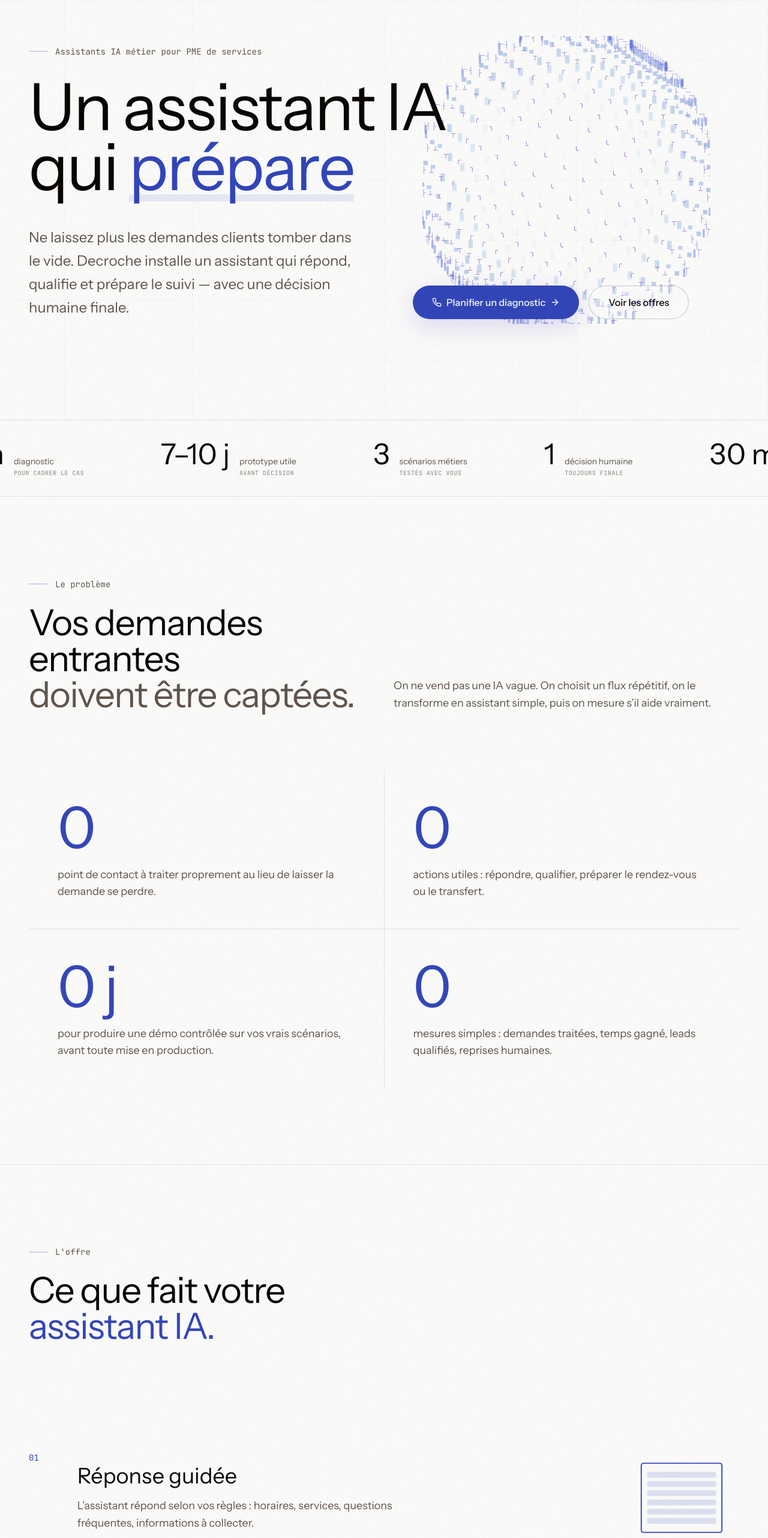
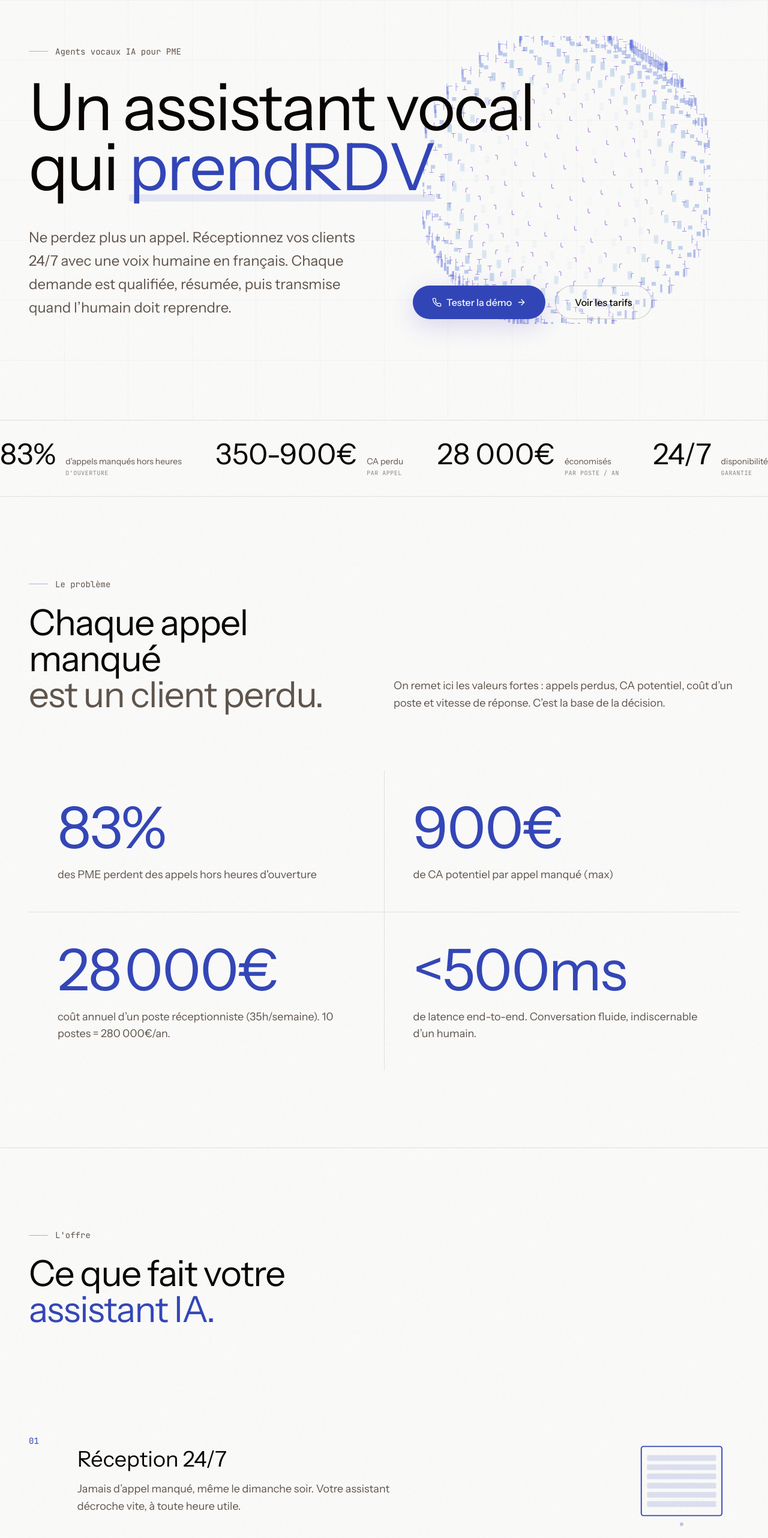
Before and after one commit to suteiku/decroche-agency-landing, a Next.js app: page / in a window 1280 px wide. Shown: the part 100-2664 px from the top of the page at 60% size. Built offline with nearby package versions, Linux system fonts and the light colour scheme.

Commit message:
feat: restore agency homepage KPI impact

```diff
--- a/components/landing/cta-section.tsx
+++ b/components/landing/cta-section.tsx
@@ -52,14 +52,14 @@ export function CtaSection() {
             <div className="flex flex-col items-center gap-12 text-center">
               <div>
                 <h2 className="text-balance mb-8 font-display text-4xl leading-[0.95] tracking-tight lg:text-7xl">
-                  Vous avez un flux
+                  Ne perdez plus
                   <br />
-                  <span className="text-primary">répétitif à traiter ?</span>
+                  <span className="text-primary">un seul appel.</span>
                 </h2>
 
                 <p className="text-pretty mx-auto mb-12 max-w-2xl text-xl leading-relaxed text-muted-foreground">
-                  On part d’un problème réel, pas d’une promesse IA. En 30 minutes, on décide si un
-                  assistant peut vraiment vous faire gagner du temps.
+                  Vos concurrents répondent pendant que vous servez, dormez ou gérez l’urgence.
+                  Combien d’opportunités laissez-vous partir chaque mois ?
                 </p>
 
                 <div className="flex flex-col items-center justify-center gap-4 sm:flex-row">
@@ -82,7 +82,7 @@ export function CtaSection() {
                 </div>
 
                 <p className="mt-8 font-mono text-sm text-muted-foreground">
-                  Diagnostic gratuit en bêta. Sans engagement. Décision humaine finale.
+                  Diagnostic de 30 minutes. Sans engagement. Objectif : mesurer le manque à gagner.
                 </p>
               </div>
             </div>
--- a/components/landing/features-section.tsx
+++ b/components/landing/features-section.tsx
@@ -5,30 +5,30 @@ import { useEffect, useRef, useState } from "react";
 const features = [
   {
     number: "01",
-    title: "Réponse guidée",
+    title: "Réception 24/7",
     description:
-      "L’assistant répond selon vos règles : horaires, services, questions fréquentes, informations à collecter.",
+      "Jamais d’appel manqué, même le dimanche soir. Votre assistant décroche vite, à toute heure utile.",
     visual: "reception",
   },
   {
     number: "02",
-    title: "Qualification claire",
+    title: "Qualification intelligente",
     description:
-      "Il identifie le motif, le niveau d’urgence, les coordonnées et les éléments utiles avant de transmettre.",
+      "L’IA identifie le motif de l’appel, priorise les demandes chaudes et transmet au bon endroit.",
     visual: "qualify",
   },
   {
     number: "03",
-    title: "Rendez-vous préparé",
+    title: "Prise de RDV & CRM",
     description:
-      "Il peut préparer un créneau, alimenter un CRM ou créer une fiche de suivi selon vos outils existants.",
+      "Intégration à l’agenda et au suivi client : rendez-vous préparé, fiche créée, zéro saisie inutile.",
     visual: "crm",
   },
   {
     number: "04",
-    title: "Transfert humain",
+    title: "Cadre & transfert humain",
     description:
-      "Quand la demande sort du cadre, l’humain reprend avec un résumé exploitable et les limites documentées.",
+      "Transparence IA, limites écrites, transfert humain avec résumé complet quand la demande sort du cadre.",
     visual: "transfer",
   },
 ];
--- a/components/landing/hero-section.tsx
+++ b/components/landing/hero-section.tsx
@@ -7,7 +7,7 @@ import { Button } from "@/components/primitives/button"
 import { primaryCta, safeExternalRel, secondaryCta, site } from "@/lib/site"
 import { AnimatedSphere } from "./animated-sphere"
 
-const words = ["décroche", "qualifie", "prépare", "transfère"]
+const words = ["décroche", "qualifie", "prend RDV", "transfère"]
 
 export function HeroSection() {
   const [isVisible, setIsVisible] = useState(false)
@@ -59,7 +59,7 @@ export function HeroSection() {
         >
           <span className="inline-flex items-center gap-3 text-sm font-mono text-muted-foreground">
             <span className="h-px w-8 bg-primary/40" aria-hidden="true" />
-            Assistants IA métier pour PME de services
+            Agents vocaux IA pour PME
           </span>
         </div>
 
@@ -69,7 +69,7 @@ export function HeroSection() {
               isVisible ? "translate-y-0 opacity-100" : "translate-y-8 opacity-0"
             }`}
           >
-            <span className="block">Un assistant IA</span>
+            <span className="block">Un assistant vocal</span>
             <span className="block">
               qui{" "}
               <span className="relative inline-block text-primary">
@@ -96,8 +96,8 @@ export function HeroSection() {
               isVisible ? "translate-y-0 opacity-100" : "translate-y-4 opacity-0"
             }`}
           >
-            Ne laissez plus les demandes clients tomber dans le vide. Decroche installe un
-            assistant qui répond, qualifie et prépare le suivi — avec une décision humaine finale.
+            Ne perdez plus un appel. Réceptionnez vos clients 24/7 avec une voix humaine en français.
+            Chaque demande est qualifiée, résumée, puis transmise quand l’humain doit reprendre.
           </p>
 
           <div
--- a/components/landing/how-it-works-section.tsx
+++ b/components/landing/how-it-works-section.tsx
@@ -6,18 +6,18 @@ import { Phone, Brain, Zap, CheckCircle2 } from "lucide-react";
 const steps = [
   {
     number: "I",
-    title: "Diagnostic (30 min)",
-    description: "On choisit un flux répétitif, on note les limites et on estime ce qui mérite vraiment un assistant.",
+    title: "Audit (30 min)",
+    description: "On analyse vos besoins, votre flux d’appels et vos outils existants. Pas de blabla, juste les faits.",
   },
   {
     number: "II",
-    title: "Démo contrôlée (7–10 jours)",
-    description: "Script métier, scénarios de test, voix ou interface, intégrations simples. Pas de mise en prod à l’aveugle.",
+    title: "Configuration (10 jours)",
+    description: "Voix française, script métier, intégrations CRM et agenda. On teste avant la mise en ligne.",
   },
   {
     number: "III",
-    title: "Installation + suivi",
-    description: "Mise en service progressive, reprise humaine prévue, rapport clair et améliorations mensuelles.",
+    title: "Live + optimisation",
+    description: "Mise en production progressive, monitoring et ajustements. Vous dormez, le système continue de capter.",
   },
 ];
 
@@ -227,9 +227,9 @@ export function HowItWorksSection() {
               isVisible ? "opacity-100 translate-y-0" : "opacity-0 translate-y-4"
             }`}
           >
-            De l’idée au test.
+            En 3 étapes.
             <br />
-            <span className="text-background/50">Puis seulement au déploiement.</span>
+            <span className="text-background/50">De l’audit au live.</span>
           </h2>
         </div>
 
--- a/components/landing/metrics-section.tsx
+++ b/components/landing/metrics-section.tsx
@@ -9,47 +9,48 @@ type Metric = {
   label: string
 }
 
-function AnimatedCounter({ end, suffix = "", prefix = "" }: { end: number; suffix?: string; prefix?: string }) {
+function AnimatedCounter({
+  end,
+  suffix = "",
+  prefix = "",
+  start = false,
+}: {
+  end: number
+  suffix?: string
+  prefix?: string
+  start?: boolean
+}) {
   const [count, setCount] = useState(0)
   const ref = useRef<HTMLDivElement>(null)
   const frameRef = useRef(0)
-  const [hasAnimated, setHasAnimated] = useState(false)
   const formatter = new Intl.NumberFormat("fr-FR")
 
   useEffect(() => {
+    if (!start) return
+
     const reduceMotion = window.matchMedia("(prefers-reduced-motion: reduce)").matches
     if (reduceMotion) {
       setCount(end)
       return
     }
 
-    const observer = new IntersectionObserver(
-      ([entry]) => {
-        if (entry.isIntersecting && !hasAnimated) {
-          setHasAnimated(true)
-          const duration = 1600
-          const startTime = performance.now()
-          const animate = (currentTime: number) => {
-            const elapsed = currentTime - startTime
-            const progress = Math.min(elapsed / duration, 1)
-            const eased = 1 - Math.pow(1 - progress, 3)
-            setCount(Math.floor(eased * end))
+    setCount(0)
+    const duration = 1600
+    const startTime = performance.now()
+    const animate = () => {
+      const elapsed = performance.now() - startTime
+      const progress = Math.max(0, Math.min(elapsed / duration, 1))
+      const eased = 1 - Math.pow(1 - progress, 3)
+      setCount(Math.floor(Math.max(0, eased * end)))
 
-            if (progress < 1) frameRef.current = requestAnimationFrame(animate)
-          }
+      if (progress < 1) frameRef.current = window.requestAnimationFrame(animate)
+    }
 
-          frameRef.current = requestAnimationFrame(animate)
-        }
-      },
-      { threshold: 0.5 },
-    )
-
-    if (ref.current) observer.observe(ref.current)
+    frameRef.current = window.requestAnimationFrame(animate)
     return () => {
-      observer.disconnect()
-      cancelAnimationFrame(frameRef.current)
+      window.cancelAnimationFrame(frameRef.current)
     }
-  }, [end, hasAnimated])
+  }, [end, start])
 
   return (
     <div ref={ref} className="font-display text-6xl tracking-tight text-primary lg:text-8xl">
@@ -62,21 +63,25 @@ function AnimatedCounter({ end, suffix = "", prefix = "" }: { end: number; suffi
 
 const metrics: Metric[] = [
   {
-    value: 1,
-    label: "point de contact à traiter proprement au lieu de laisser la demande se perdre.",
+    value: 83,
+    suffix: "%",
+    label: "des PME perdent des appels hors heures d'ouverture",
   },
   {
-    value: 3,
-    label: "actions utiles : répondre, qualifier, préparer le rendez-vous ou le transfert.",
+    value: 900,
+    suffix: "€",
+    label: "de CA potentiel par appel manqué (max)",
   },
   {
-    value: 10,
-    suffix: " j",
-    label: "pour produire une démo contrôlée sur vos vrais scénarios, avant toute mise en production.",
+    value: 28000,
+    suffix: "€",
+    label: "coût annuel d’un poste réceptionniste (35h/semaine). 10 postes = 280 000€/an.",
   },
   {
-    value: 4,
-    label: "mesures simples : demandes traitées, temps gagné, leads qualifiés, reprises humaines.",
+    value: 500,
+    prefix: "<",
+    suffix: "ms",
+    label: "de latence end-to-end. Conversation fluide, indiscernable d’un humain.",
   },
 ]
 
@@ -110,14 +115,14 @@ export function MetricsSection() {
                 isVisible ? "translate-y-0 opacity-100" : "translate-y-4 opacity-0"
               }`}
             >
-              Vos demandes entrantes
+              Chaque appel manqué
               <br />
-              <span className="text-muted-foreground">doivent être captées.</span>
+              <span className="text-muted-foreground">est un client perdu.</span>
             </h2>
           </div>
           <p className="max-w-xl text-lg leading-relaxed text-muted-foreground">
-            On ne vend pas une IA vague. On choisit un flux répétitif, on le transforme en assistant
-            simple, puis on mesure s’il aide vraiment.
+            On remet ici les valeurs fortes : appels perdus, CA potentiel, coût d’un poste et vitesse
+            de réponse. C’est la base de la décision.
           </p>
         </div>
 
@@ -130,7 +135,7 @@ export function MetricsSection() {
               }`}
               style={{ transitionDelay: `${index * 100}ms` }}
             >
-              <AnimatedCounter end={metric.value} suffix={metric.suffix} prefix={metric.prefix} />
+              <AnimatedCounter end={metric.value} suffix={metric.suffix} prefix={metric.prefix} start={isVisible} />
               <div className="mt-4 text-lg text-muted-foreground">{metric.label}</div>
             </div>
           ))}
--- a/components/landing/stats-marquee.tsx
+++ b/components/landing/stats-marquee.tsx
@@ -3,10 +3,10 @@
 import { useEffect, useRef, useState } from "react"
 
 const stats = [
-  { value: "30 min", label: "diagnostic", sub: "POUR CADRER LE CAS" },
-  { value: "7–10 j", label: "prototype utile", sub: "AVANT DÉCISION" },
-  { value: "3", label: "scénarios métiers", sub: "TESTÉS AVEC VOUS" },
-  { value: "1", label: "décision humaine", sub: "TOUJOURS FINALE" },
+  { value: "83%", label: "d'appels manqués hors heures", sub: "D'OUVERTURE" },
+  { value: "350-900€", label: "CA perdu", sub: "PAR APPEL" },
+  { value: "28 000€", label: "économisés", sub: "PAR POSTE / AN" },
+  { value: "24/7", label: "disponibilité", sub: "GARANTIE" },
 ]
 
 export function StatsMarquee() {
@@ -31,16 +31,12 @@ export function StatsMarquee() {
       className={`relative overflow-hidden border-t border-foreground/10 py-8 transition-opacity duration-700 ${
         isVisible ? "opacity-100" : "opacity-0"
       }`}
-      aria-label="Résumé de l’offre Decroche"
+      aria-label="Indicateurs commerciaux Decroche"
     >
-      <div className="flex gap-24 whitespace-nowrap marquee md:gap-32">
-        {[...Array(2)].map((_, setIndex) => (
-          <div key={setIndex} className="flex gap-24 md:gap-32" aria-hidden={setIndex === 1}>
+      <div className="flex flex-wrap justify-center gap-x-12 gap-y-6 md:justify-between lg:flex-nowrap">
         {stats.map((stat) => (
-              <div key={`${stat.label}-${setIndex}`} className="flex shrink-0 items-baseline gap-4">
-                <span className="shrink-0 font-display text-4xl text-foreground lg:text-5xl">
-                  {stat.value}
-                </span>
+          <div key={stat.label} className="flex shrink-0 items-baseline gap-4">
+            <span className="shrink-0 font-display text-4xl text-foreground lg:text-5xl">{stat.value}</span>
             <span className="whitespace-nowrap text-sm leading-tight text-muted-foreground">
               {stat.label}
               <span className="mt-1 block font-mono text-[10px] uppercase tracking-wider text-muted-foreground/70">
@@ -50,8 +46,6 @@ export function StatsMarquee() {
           </div>
         ))}
       </div>
-        ))}
-      </div>
     </div>
   )
 }
--- a/lib/site.ts
+++ b/lib/site.ts
@@ -7,7 +7,7 @@ export const site = {
     "Decroche installe des assistants IA métier pour PME de services : réponse, qualification, préparation du rendez-vous et transfert humain quand il faut.",
 } as const
 
-export const primaryCta = "Planifier un diagnostic"
-export const secondaryCta = "Voir les offres"
+export const primaryCta = "Tester la démo"
+export const secondaryCta = "Voir les tarifs"
 
 export const safeExternalRel = "noopener noreferrer"
```
Lines whose indentation alone changed are shown as unchanged.
